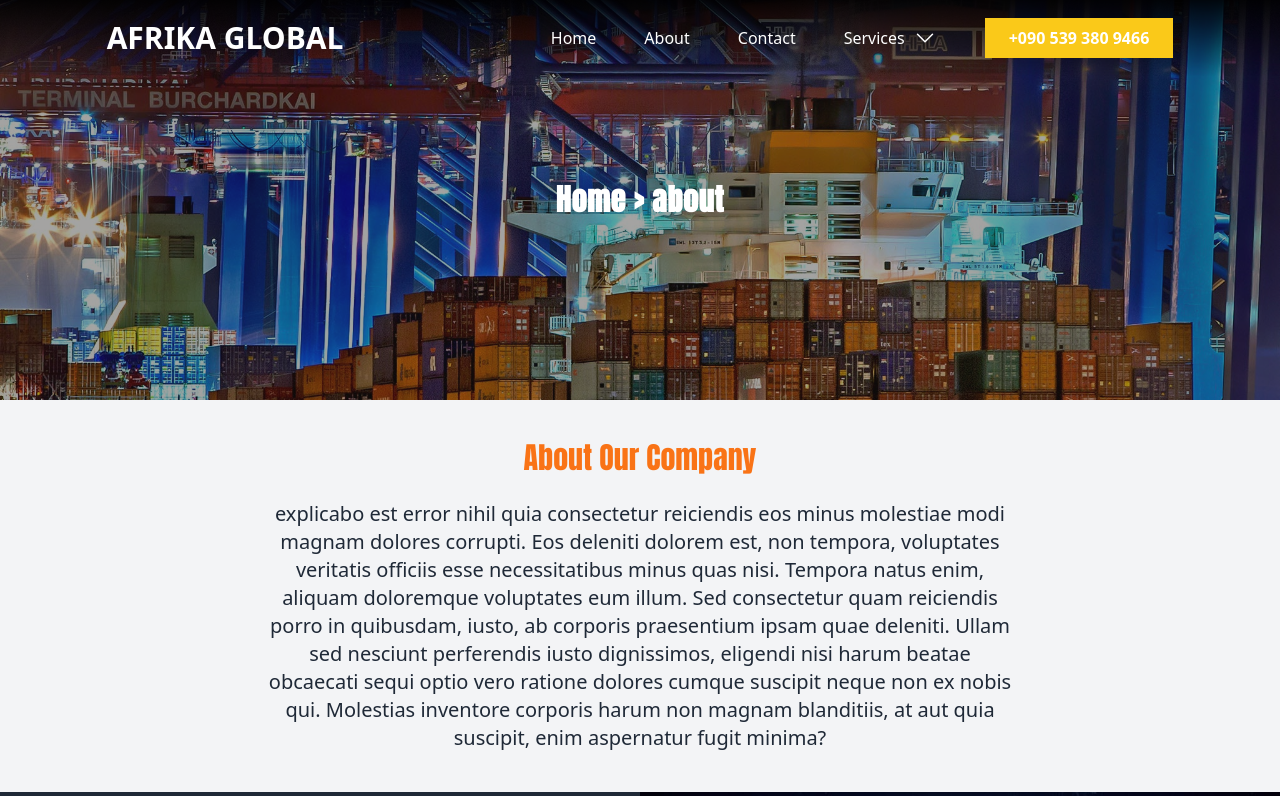
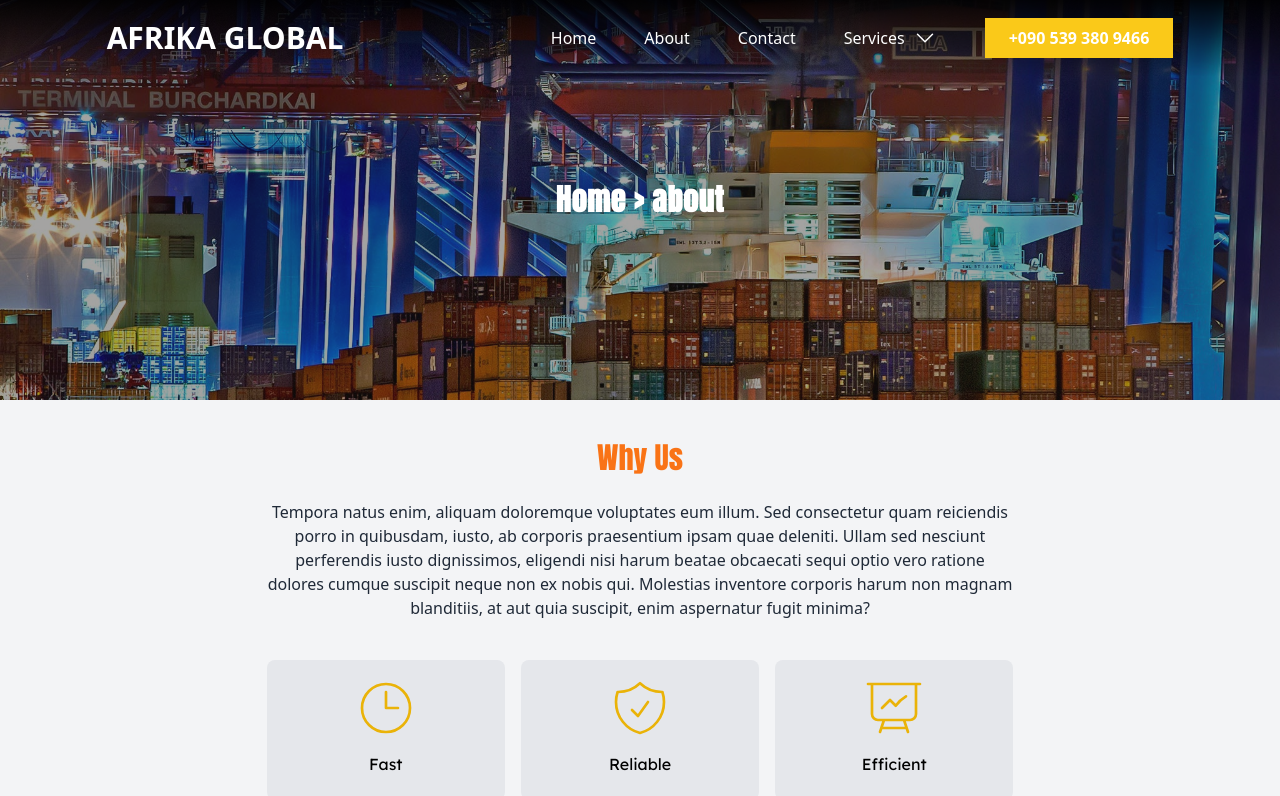
Before and after one commit to DoudGaya/cargo, a React (Vite) app: page / in a window 1280 px wide. Shown: the top 796 px of the page. Built offline with nearby package versions, Linux system fonts and the light colour scheme.

Commit message:
about us

```diff
--- a/src/pages/about/AbousTheCompany.jsx
+++ b/src/pages/about/AbousTheCompany.jsx
@@ -3,10 +3,37 @@ export default function AboutTheCompany() {
     return (
         <>
               <div className=" w-7/12 my-10 mx-auto flex flex-col justify-center item-center text-center ">
-                <p className=' text-orange-500 text-3xl font-anton pb-6'>About Our Company</p>
-                <p className=' text-xl text-gray-800 dark:text-gray-200'>
-                        explicabo est error nihil quia consectetur reiciendis eos minus molestiae modi magnam dolores corrupti. Eos deleniti dolorem est, non tempora, voluptates veritatis officiis esse necessitatibus minus quas nisi. Tempora natus enim, aliquam doloremque voluptates eum illum. Sed consectetur quam reiciendis porro in quibusdam, iusto, ab corporis praesentium ipsam quae deleniti. Ullam sed nesciunt perferendis iusto dignissimos, eligendi nisi harum beatae obcaecati sequi optio vero ratione dolores cumque suscipit neque non ex nobis qui. Molestias inventore corporis harum non magnam blanditiis, at aut quia suscipit, enim aspernatur fugit minima?
+                <p className='text-orange-500 text-3xl font-anton pb-6'>Why Us</p>
+                <p className=' text-base text-gray-800 dark:text-gray-200'>
+                    Tempora natus enim, aliquam doloremque voluptates eum illum. Sed consectetur quam reiciendis porro in quibusdam, iusto, ab corporis praesentium ipsam quae deleniti. Ullam sed nesciunt perferendis iusto dignissimos, eligendi nisi harum beatae obcaecati sequi optio vero ratione dolores cumque suscipit neque non ex nobis qui. Molestias inventore corporis harum non magnam blanditiis, at aut quia suscipit, enim aspernatur fugit minima?
                 </p>
+                <div className=" grid grid-cols-3 my-10 gap-x-4">
+                    <div className=" flex flex-col bg-gray-200 rounded-lg py-4 space-y-1">
+                        <div className=" flex justify-center">
+                        <svg xmlns="http://www.w3.org/2000/svg" className="w-16 stroke-1 stroke-yellow-500 h-16" fill="none" viewBox="0 0 24 24" stroke-width="1.5" stroke="currentColor" >
+                            <path stroke-linecap="round" stroke-linejoin="round" d="M12 6v6h4.5m4.5 0a9 9 0 11-18 0 9 9 0 0118 0z" />
+                        </svg>
+
+                        </div>
+                        <p className=" font-banner py-2 ">Fast</p>
+                    </div>
+                    <div className=" flex flex-col bg-gray-200 rounded-lg py-4 space-y-1">
+                        <div className=" flex justify-center">
+                            <svg xmlns="http://www.w3.org/2000/svg" className="w-16 stroke-1 stroke-yellow-500 h-16" fill="none" viewBox="0 0 24 24" stroke-width="1.5" stroke="currentColor" >
+                                <path stroke-linecap="round" stroke-linejoin="round" d="M9 12.75L11.25 15 15 9.75m-3-7.036A11.959 11.959 0 013.598 6 11.99 11.99 0 003 9.749c0 5.592 3.824 10.29 9 11.623 5.176-1.332 9-6.03 9-11.622 0-1.31-.21-2.571-.598-3.751h-.152c-3.196 0-6.1-1.248-8.25-3.285z" />
+                            </svg>
+                        </div>
+                        <p className="font-banner py-2 ">Reliable</p>
+                        </div>
+                    <div className=" flex flex-col bg-gray-200 rounded-lg py-4 space-y-1">
+                        <div className=" flex justify-center">
+                        <svg xmlns="http://www.w3.org/2000/svg" className="w-16 stroke-1 stroke-yellow-500 h-16" fill="none" viewBox="0 0 24 24" stroke-width="1.5" stroke="currentColor" >
+                            <path stroke-linecap="round" stroke-linejoin="round" d="M3.75 3v11.25A2.25 2.25 0 006 16.5h2.25M3.75 3h-1.5m1.5 0h16.5m0 0h1.5m-1.5 0v11.25A2.25 2.25 0 0118 16.5h-2.25m-7.5 0h7.5m-7.5 0l-1 3m8.5-3l1 3m0 0l.5 1.5m-.5-1.5h-9.5m0 0l-.5 1.5m.75-9l3-3 2.148 2.148A12.061 12.061 0 0116.5 7.605" />
+                        </svg>
+                        </div>
+                        <p className="font-banner py-2 ">Efficient</p>
+                    </div>
+                </div>
             </div>
         </>
     )
```
